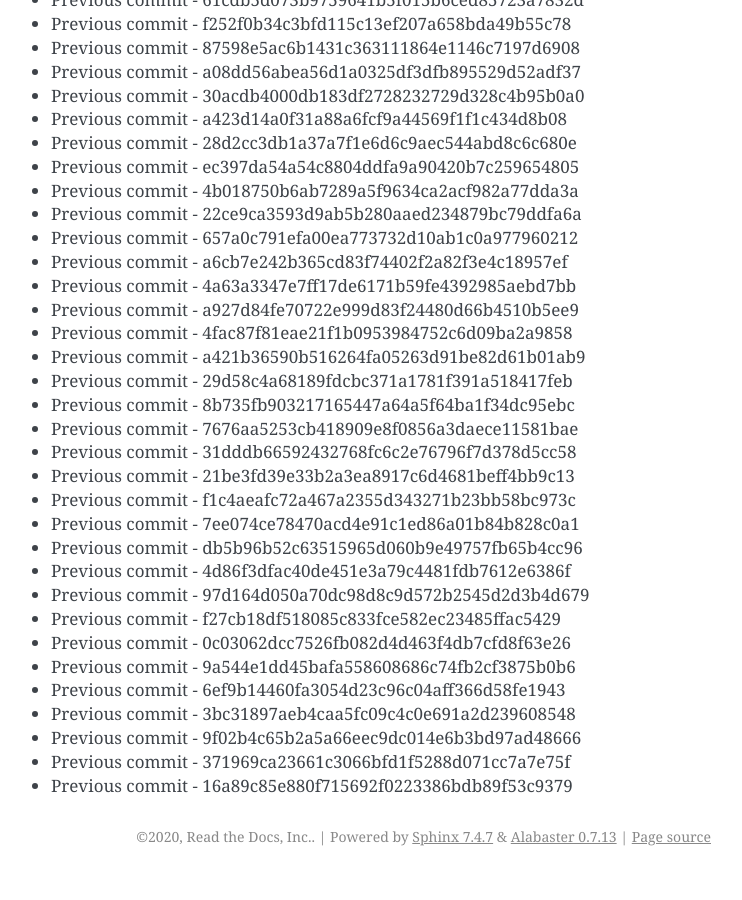
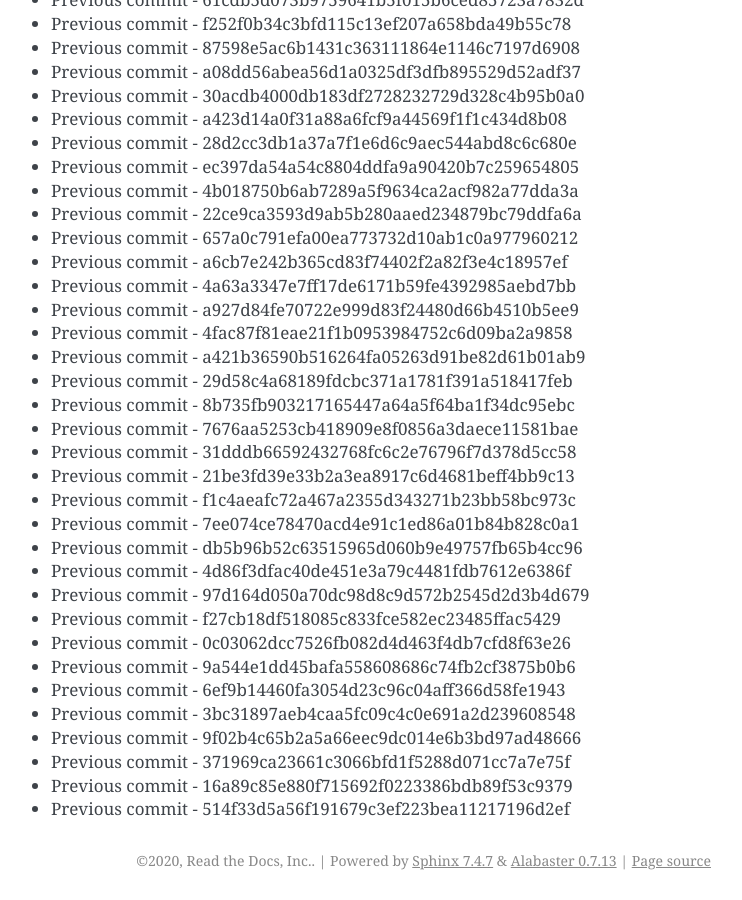
Before and after one commit to readthedocs/rtd-git-stresstest, a Sphinx documentation site: the page built from docs/updates.rst, in a window 1280 px wide and 900 px high, scrolled down 25166 px. Shown: the whole window, without its empty margins (399-1141 px from the left). Built offline with Sphinx 7.4.7, drawn with Linux system fonts in a browser that asks for light colours; before the commit the page ends 26042 px from its top, so only the background shows below that.

Commit message:
Generating commit from previous: 514f33d5a56f191679c3ef223bea11217196d2ef

```diff
--- a/docs/updates.rst
+++ b/docs/updates.rst
@@ -1089,3 +1089,4 @@ It can be tested for any performance characteristics.
 * Previous commit - 9f02b4c65b2a5a66eec9dc014e6b3bd97ad48666
 * Previous commit - 371969ca23661c3066bfd1f5288d071cc7a7e75f
 * Previous commit - 16a89c85e880f715692f0223386bdb89f53c9379
+* Previous commit - 514f33d5a56f191679c3ef223bea11217196d2ef
```
